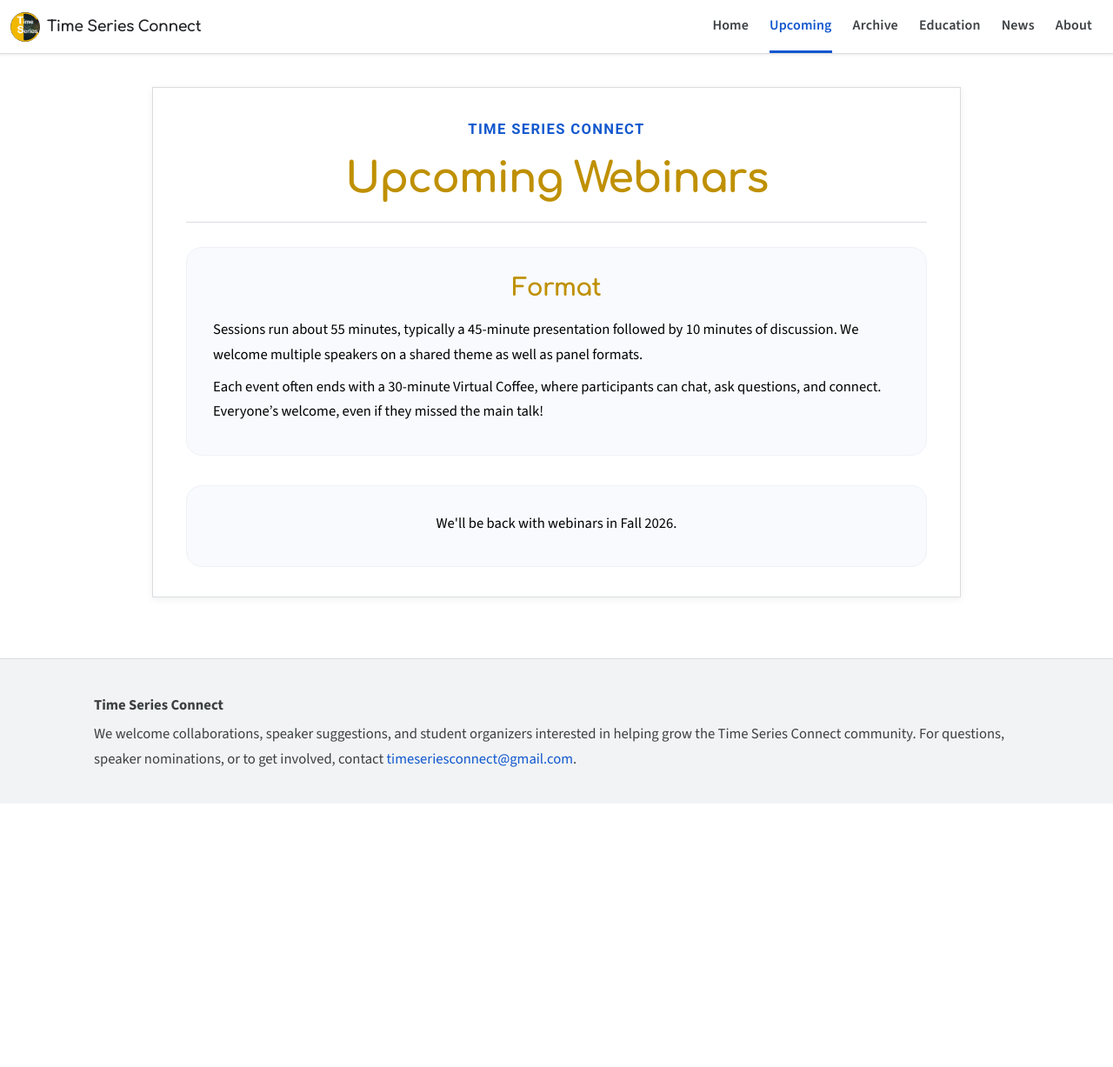
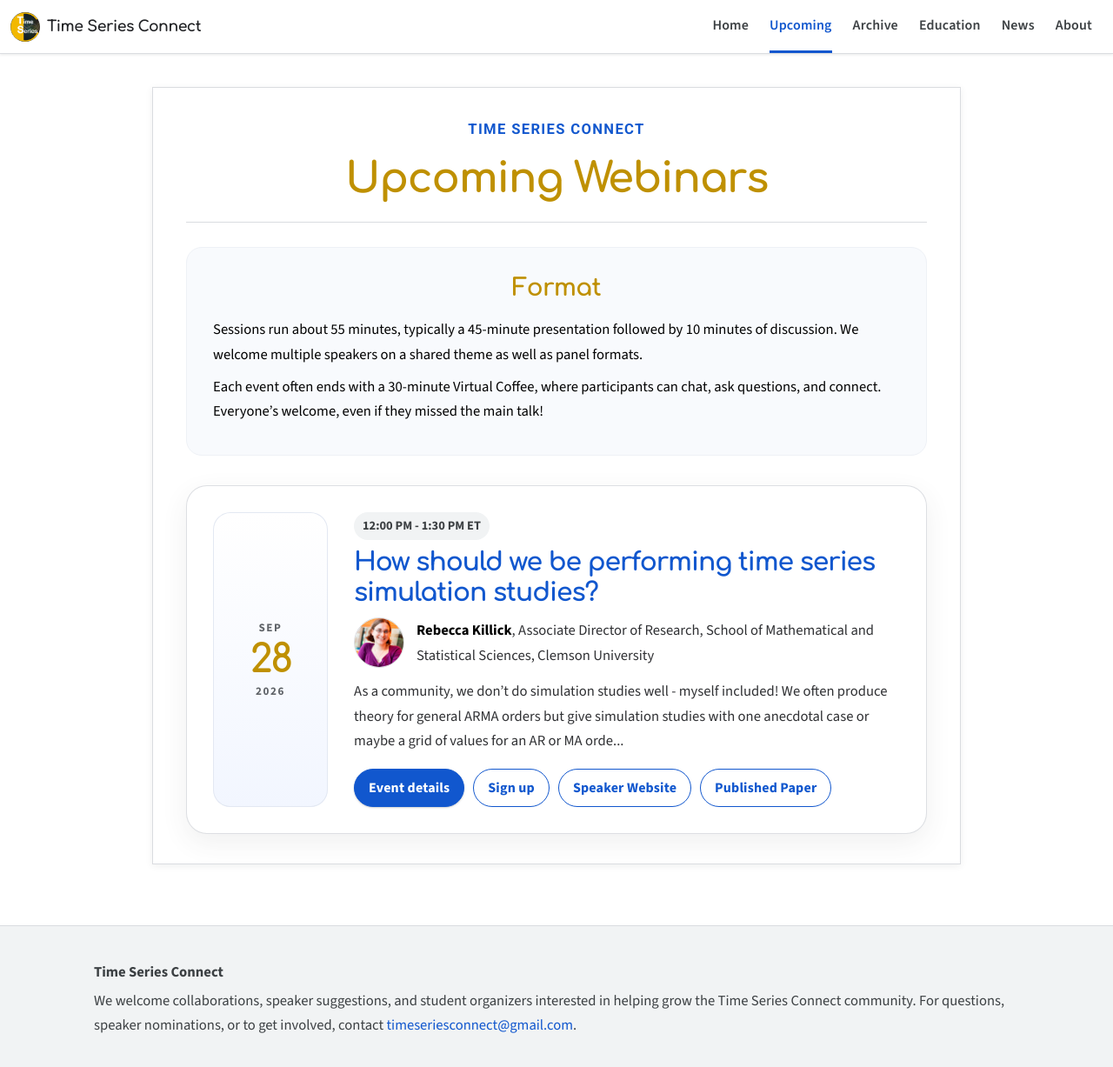
Before and after one commit to yaozheng-stat/time-series-connect, a Jekyll site: the page built from _pages/webinars-upcoming.md, in a window 1280 px wide and 1231 px high. Shown: the top 1227 px of the window at 87% size. Built offline with Jekyll 4.4.1, drawn with Linux system fonts in a browser that asks for light colours.

Commit message:
add RK webinar

```diff
--- a/_includes/webinar_card.html
+++ b/_includes/webinar_card.html
@@ -20,7 +20,14 @@
     </div>
     <h2><a href="{{ webinar.url | relative_url }}">{{ display_title }}</a></h2>
     {% if display_title != webinar.speaker %}
-      {% include webinar_speaker.html webinar=webinar class=speaker_class %}
+      {% if webinar.speaker_image and webinar.speaker_image != "" %}
+        <div class="webinar-card-speaker">
+          <img src="{{ webinar.speaker_image | relative_url }}" alt="{{ webinar.speaker }}">
+          {% include webinar_speaker.html webinar=webinar class=speaker_class %}
+        </div>
+      {% else %}
+        {% include webinar_speaker.html webinar=webinar class=speaker_class %}
+      {% endif %}
     {% endif %}
     {% include archive_abstract.html webinar=webinar limit=abstract_limit %}
     <div class="{{ card_class }}__actions">
--- a/_layouts/webinar.html
+++ b/_layouts/webinar.html
@@ -15,6 +15,11 @@ layout: default
         <h1>{{ page.title }}</h1>
         {% include webinar_speaker.html webinar=page class="muted" %}
       </header>
+      {% if page.speaker_image and page.speaker_image != "" %}
+        <figure class="webinar-speaker-image">
+          <img src="{{ page.speaker_image | relative_url }}" alt="{{ page.speaker }}">
+        </figure>
+      {% endif %}
       {{ content }}
     </article>
   </div>
--- /dev/null
+++ b/_webinars/2026-09-28-rebecca-killick.md
@@ -0,0 +1,27 @@
+---
+title: "How should we be performing time series simulation studies?"
+speaker: "Rebecca Killick"
+affiliation: "Associate Director of Research, School of Mathematical and Statistical Sciences, Clemson University"
+date: 2026-09-28
+time: "12:00 PM - 1:30 PM ET"
+speaker_url: "https://www.lancs.ac.uk/~killick/"
+speaker_image: "/assets/images/speakers/rebecca-killick.jpg"
+registration_url: "https://events.teams.microsoft.com/event/372324fe-914c-4d6e-9942-770cfbd474d6@17f1a87e-2a25-4eaa-b9df-9d439034b080"
+slides_url: ""
+youtube_url: ""
+materials_url: ""
+materials:
+  - title: "Published Paper"
+    url: "https://www.tandfonline.com/doi/full/10.1080/00031305.2026.2695128"
+---
+## Abstract
+
+<!-- archive-abstract-start -->
+As a community, we don't do simulation studies well - myself included! We often produce theory for general ARMA orders but give simulation studies with one anecdotal case or maybe a grid of values for an AR or MA order 1 process. Given the wide applicability and use of these models in the wild, we should be demonstrating when methods work well and when they don't in an honest way so practitioners can choose the best methods for the data at hand.
+
+To run robust simulations involving ARMA (Autoregressive Moving Average) generated data rather than picking anecdotal cases, it is preferable to choose parameters representative of the full sample space corresponding to causal and invertible difference equations. Specific parameter values can either be selected via a fixed design experiment or a random effects experiment. Implementation of either of these methods requires quantifying these parameter spaces. These spaces are not described for ARMA orders higher than two in time series texts, nor are they readily available in the literature. This talk describes how to determine the parameter spaces for higher-order processes, with explicit descriptions and graphics of the parameter space up to order 4. To randomly generate parameters in these spaces, methods that generate parameters and use roots of polynomials to check for causality are highly inefficient, while first generating roots of polynomials and then determining parameters is cumbersome and lacks a simple connection to the parameter space. We provide an efficient algorithm to generate parameters within these spaces. Parameters can be generated uniformly across possible correlations or uniformly in the parameter space. Furthermore, a simple measure of total correlation is proposed for autoregressive processes of arbitrary order, which can be used within simulation studies to test statistical methods under "high" and "low" correlation scenarios.
+<!-- archive-abstract-end -->
+
+## Speaker Bio
+
+Rebecca Killick received their PhD degree in Statistics from Lancaster University, and was a Professor and Director of Research until 2026. Now they are Associate Director of Research for the School of Mathematical and Statistical Sciences at Clemson University. In 2019 they were the first UK recipient of the "Young Statistician of the Year" award from the European Network for Business and Industrial Statistics which recognizes the work of young people in introducing innovative methods, promoting the use of statistics and/or successfully using it in daily practice. Rebecca sees their research as a feedback loop, being inspired by problems in real world applications, creating novel methodology to solve those problems and then feeding these back into the problem domain. Their primary research interests lie in development of novel methodology for the analysis of univariate and multivariate nonstationary time series models. Rebecca is highly motivated by real world problems and has worked with data in a range of fields including Bioinformatics, Energy, Engineering, Environment, Finance, Health, Linguistics and Official Statistics. Rebecca is passionate about ensuring the availability and accessibility of research in the form of open-source software. They are Editor in Chief of the Journal of Statistical Software and Journal of Computational and Graphical Statistics.
--- a/assets/css/main.css
+++ b/assets/css/main.css
@@ -164,6 +164,11 @@ li{margin:.3rem 0}
 .sidebar-card{background:#fff;border:1px solid var(--line);box-shadow:var(--shadow);padding:26px;align-self:start;position:sticky;top:96px}
 .sidebar-card .button{width:100%;margin-top:12px;text-align:center}
 .label{font-family:Roboto,Arial,sans-serif;font-size:.78rem;text-transform:uppercase;color:#5f6368;font-weight:500;margin:18px 0 4px}
+.webinar-card-speaker{display:flex;align-items:center;gap:14px;margin:2px 0 12px}
+.webinar-card-speaker img{width:58px;height:58px;border-radius:50%;object-fit:cover;border:1px solid var(--line);flex:0 0 auto}
+.webinar-card-speaker p{margin:0!important}
+.webinar-speaker-image{max-width:260px;margin:0 auto 28px}
+.webinar-speaker-image img{display:block;width:100%;height:auto;border-radius:8px;border:1px solid var(--line);box-shadow:var(--shadow)}
 .webinar-list{display:grid;gap:18px}
 .webinar-item{display:grid;grid-template-columns:170px 1fr;gap:22px;background:#fff;border:1px solid var(--line);box-shadow:var(--shadow);padding:22px 24px}
 .webinar-item h2,.webinar-item h3{margin:0 0 8px;text-align:left}
```
Also changed, not shown: assets/images/speakers/rebecca-killick.jpg (added).
